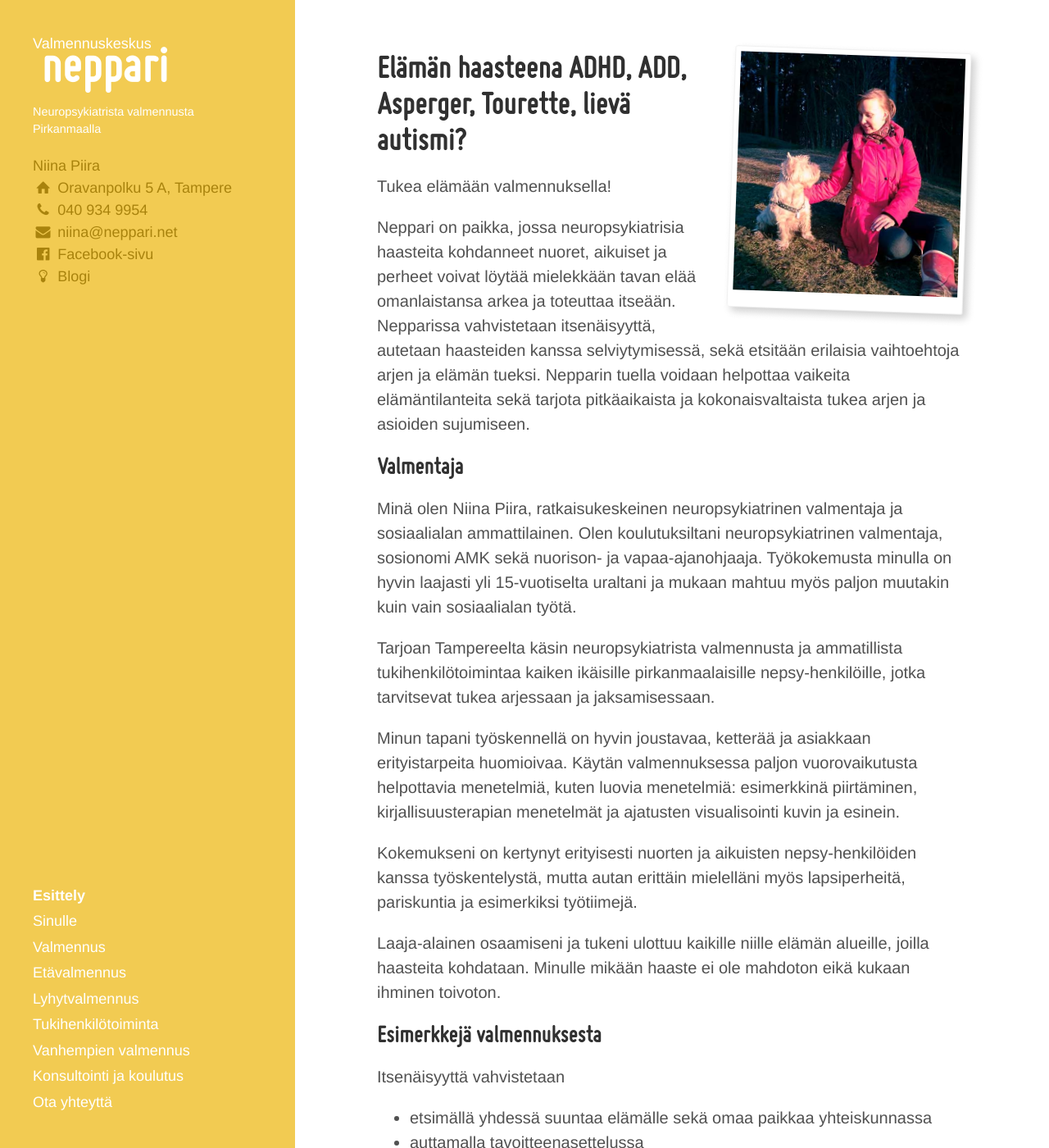
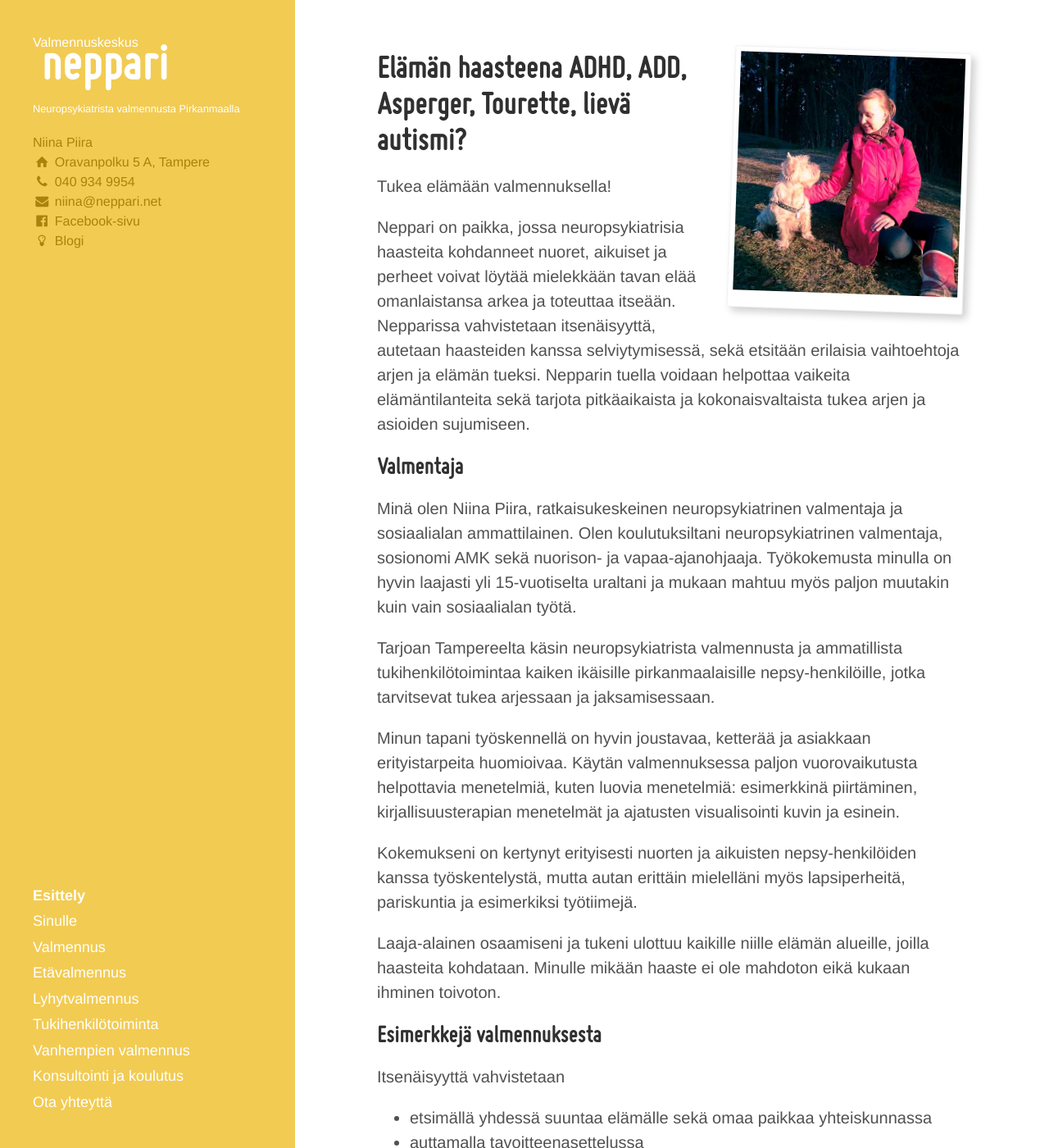
Before and after one commit to niinapiira/neppari.net, a Jekyll site: the page built from index.md, in a window 1280 px wide and 1400 px high. Shown: the whole window at 82% size. Built offline with Jekyll 4.4.1, drawn with Linux system fonts in a browser that asks for light colours.

Commit message:
Fix sidebar font sizes, again

```diff
--- a/css/_theme.scss
+++ b/css/_theme.scss
@@ -4,7 +4,7 @@ $text-color-on-accent: white;
 .sidebar {
 	background-color: $accent-color;
 	color: $text-color-on-accent;
-	font-size: 18px;
+	font-size: 16px;
 	.new {
 		font-weight: bold;
 	}
@@ -42,6 +42,10 @@ $text-color-on-accent: white;
 	}
 }
 
+.sidebar-nav {
+	font-size: 18px;
+}
+
 .android, .ios {
 	.non-clickable-phone-number {
 		display: none;
```
